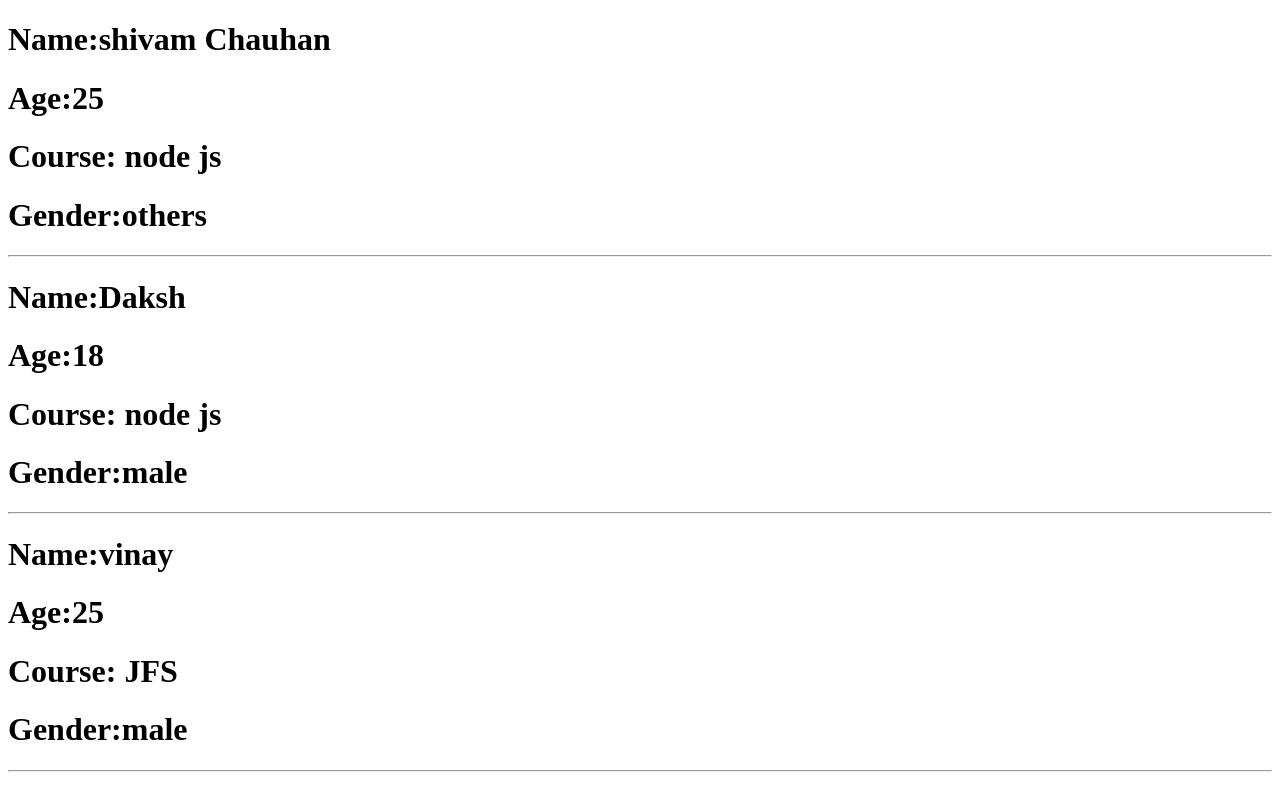
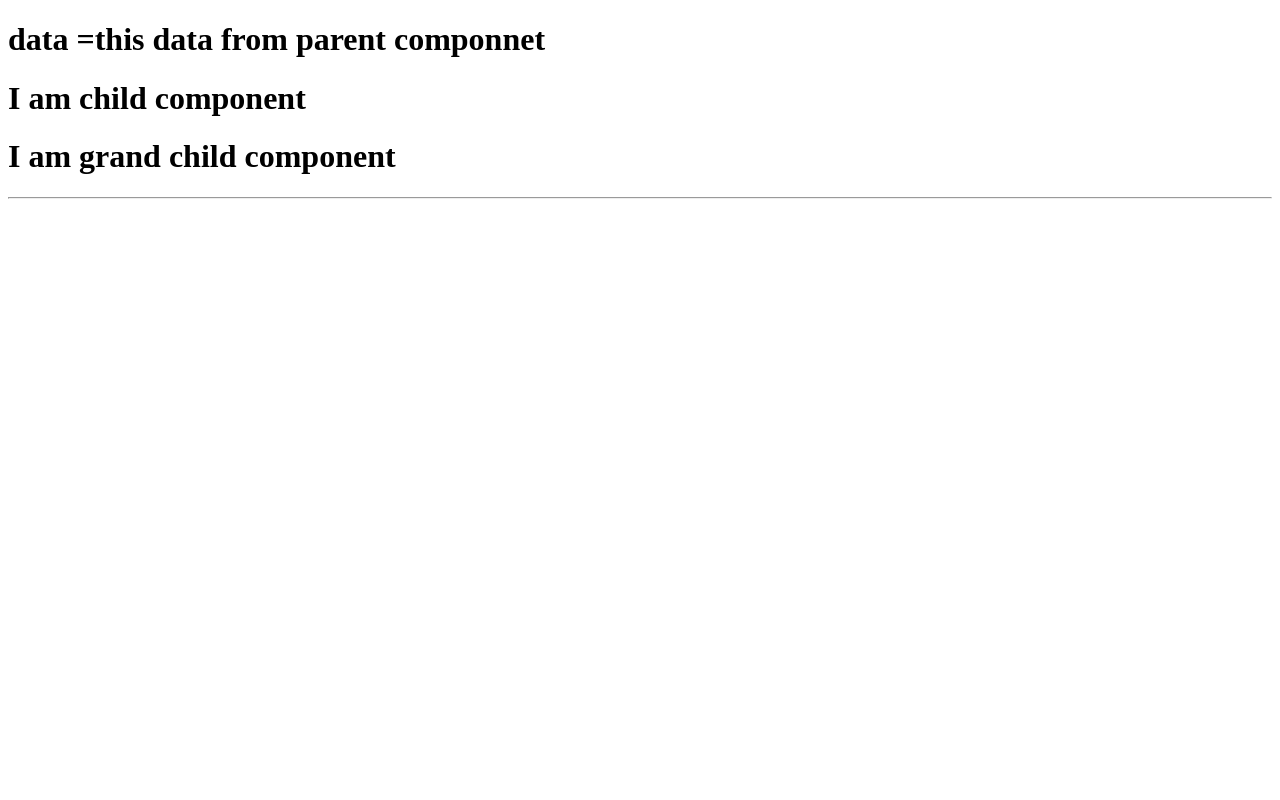
Before and after one commit to sagar56780/first-react-app, a React (Create React App) app: page / in a window 1280 px wide. Built offline with nearby package versions, Linux system fonts and the light colour scheme.

Commit message:
Props drilling Updated

```diff
--- a/src/App.jsx
+++ b/src/App.jsx
@@ -85,7 +85,7 @@
 }
 export default App;
 */
-
+/*
 import ChildCompnent from "./ChildComponent";
 const App=()=>{    //sending props - props is addition property passing to a element like we pass values inside input tag in html
    console.log(ChildCompnent);
@@ -101,3 +101,21 @@
     );
 }
 export default App;
+*/
+
+//!========props drilling========
+import ChildCompnent from "./ChildComponent";
+
+const App=()=>{
+    console.log("I am parent ");
+    return(
+        <>
+
+
+        <ChildCompnent data="this data from parent componnet"/>
+
+
+        </>
+    )
+}
+export default App;
--- a/src/ChildComponent.jsx
+++ b/src/ChildComponent.jsx
@@ -60,7 +60,7 @@
 */
 
 //!========Default props=========
-
+/*
 const ChildCompnent=(props)=>{
     let{name="no name",age=18,course="JFS",gender="others"}=props;//setting default value for missing v
     return(
@@ -74,3 +74,22 @@
     );
 };
 export default ChildCompnent;
+*/
+
+//!=========props Drilling===========
+import GrandChildComponent from "./GrandChildComponent";
+const ChildCompnent=(props)=>{
+   console.log("i am child component");
+   console.log(props);
+    return(
+    <>
+    <h1> data ={props.data}</h1>
+    <h1>I am child component</h1>
+    <GrandChildComponent childData={props.data}/>
+
+
+    <hr />
+    </>
+    );
+};
+export default ChildCompnent;
--- /dev/null
+++ b/src/GrandChildComponent.jsx
@@ -0,0 +1,16 @@
+//!============props drilling============
+
+const GrandChildComponent=(props)=>{
+    console.log(" i am grand child component");
+    return( <>
+
+        <h1>I am grand child component</h1>
+        <h1>{props.childData.data}</h1>
+
+
+
+    </>
+    );
+
+}
+export default GrandChildComponent;
```
